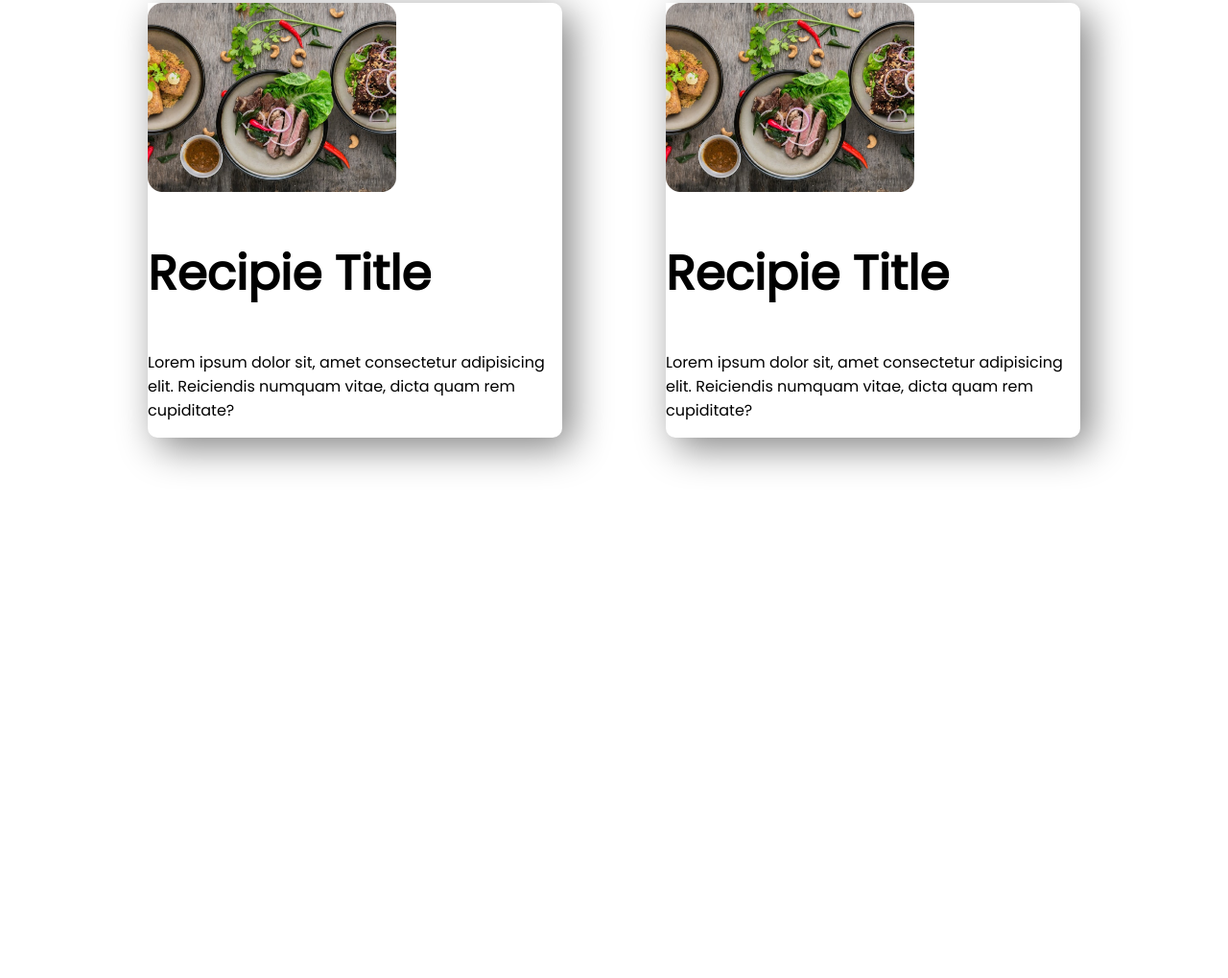
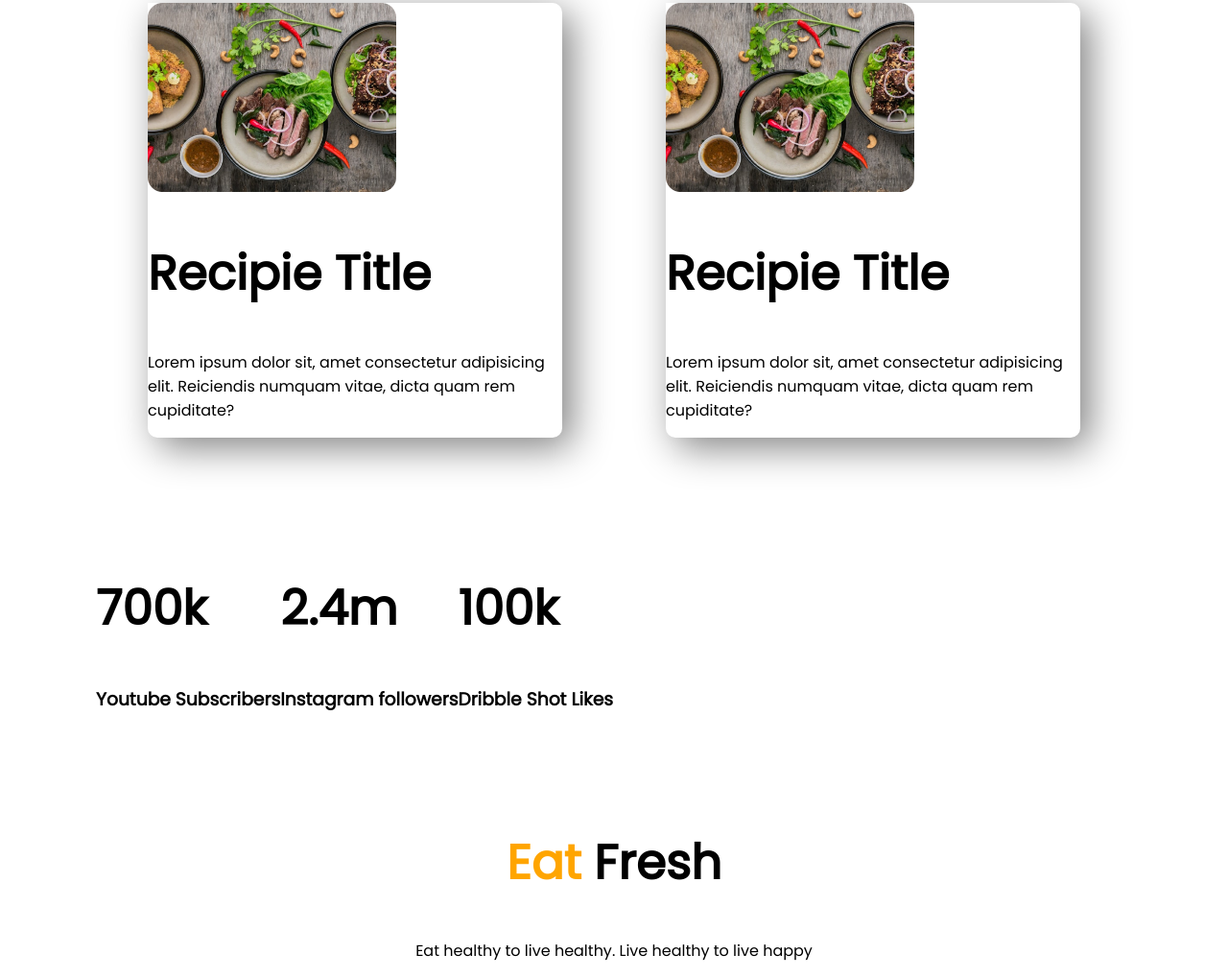
Before and after one commit to SpiderSaiful/eat-fresh, a plain HTML site: page index.html in a window 1280 px wide. Shown: the part 1553-2572 px from the top of the page at 96% size. Before the commit the page ends 2109 px from the top, so only its background shows below. Drawn offline with Linux system fonts and the light colour scheme.

Commit message:
add footer

```diff
--- a/index.html
+++ b/index.html
@@ -60,8 +60,31 @@
                     cupiditate?</p>
             </div>
         </div>
-
     </section>
+    <section>
+        <div class="flexible-container">
+            <div>
+                <h1>700k</h1>
+                <h3>Youtube Subscribers</h3>
+            </div>
+            <div>
+                <h1>2.4m</h1>
+                <h3>Instagram followers</h3>
+            </div>
+            <div>
+                <h1>100k</h1>
+                <h3>Dribble Shot Likes</h3>
+            </div>
+        </div>
+    </section>
+    <section>
+        <div>
+            <h1 class="eat"><span class="orange-color">Eat</span><span> Fresh</span> </h1>
+        </div>
+    </section>
+    <footer>
+        <p>Eat healthy to live healthy. Live healthy to live happy</p>
+    </footer>
 </body>
 
 </html>
--- a/style.css
+++ b/style.css
@@ -54,3 +54,9 @@ h1 {
 .recipie-item img{
     width: 60%;
 }
+.eat{
+    text-align: center;
+}
+footer p{
+    text-align: center;
+}
```
